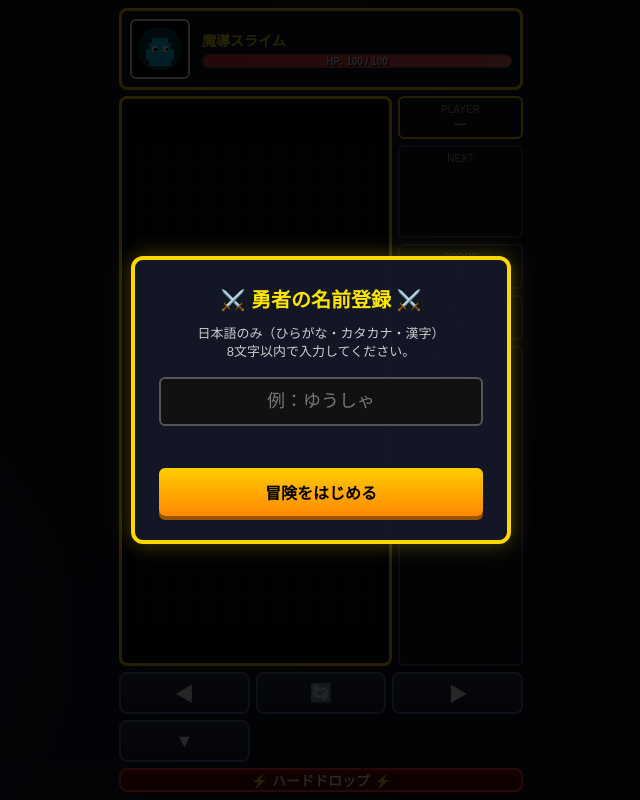
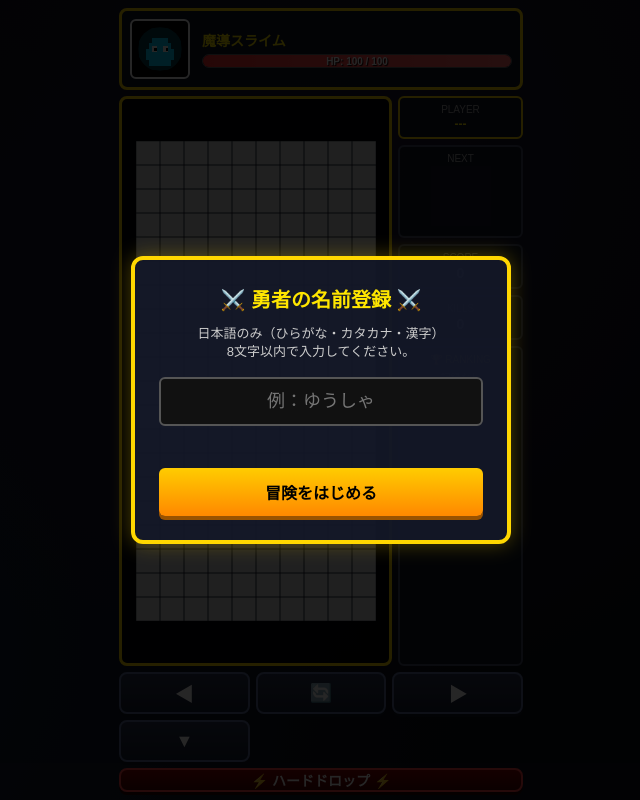
Before and after one commit to TXXXW-WQ/yuikasai-gaming, a plain HTML site: page index.html in a window 1280 px wide. Shown: the whole page, without its empty margins (319-959 px from the left). Drawn offline with Linux system fonts and the light colour scheme.

Commit message:
grid内の色変更

```diff
--- a/index.html
+++ b/index.html
@@ -636,7 +636,7 @@
     let dropCounter = 0;
     let dropInterval = 800;
     let lastTime = 0;
-    let lastHardDropTime = 0; // ハードドロップの連続防止用
+    let lastHardDropTime = 0;
 
     function createPiece(type) {
       const t = TETROMINOS[type];
@@ -724,7 +724,7 @@
     }
 
     function draw() {
-      ctx.fillStyle = '#0a0d14';
+      ctx.fillStyle = '#D3D3D3';
       ctx.fillRect(0, 0, canvas.width, canvas.height);
 
       ctx.strokeStyle = '#1a2233';
```
